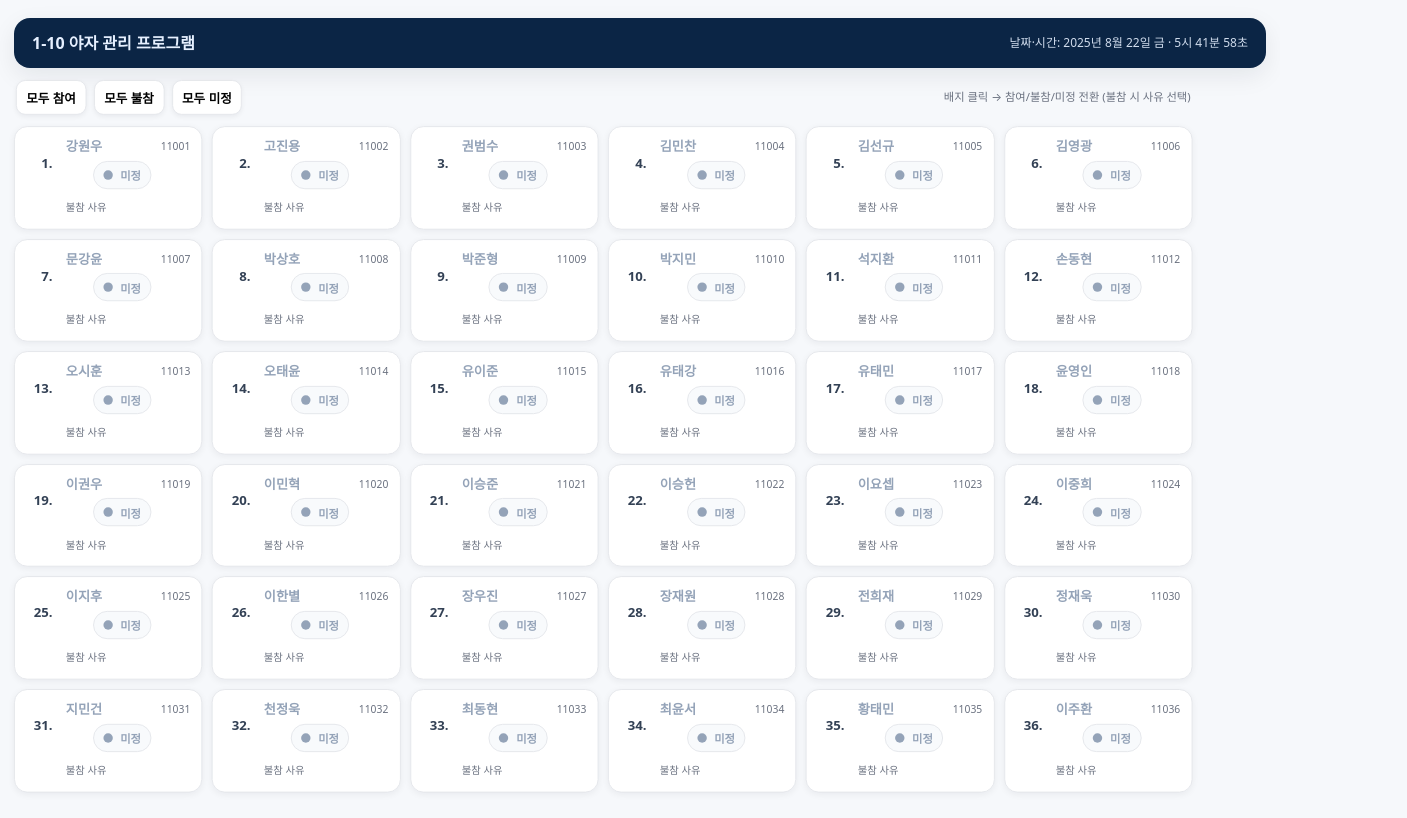
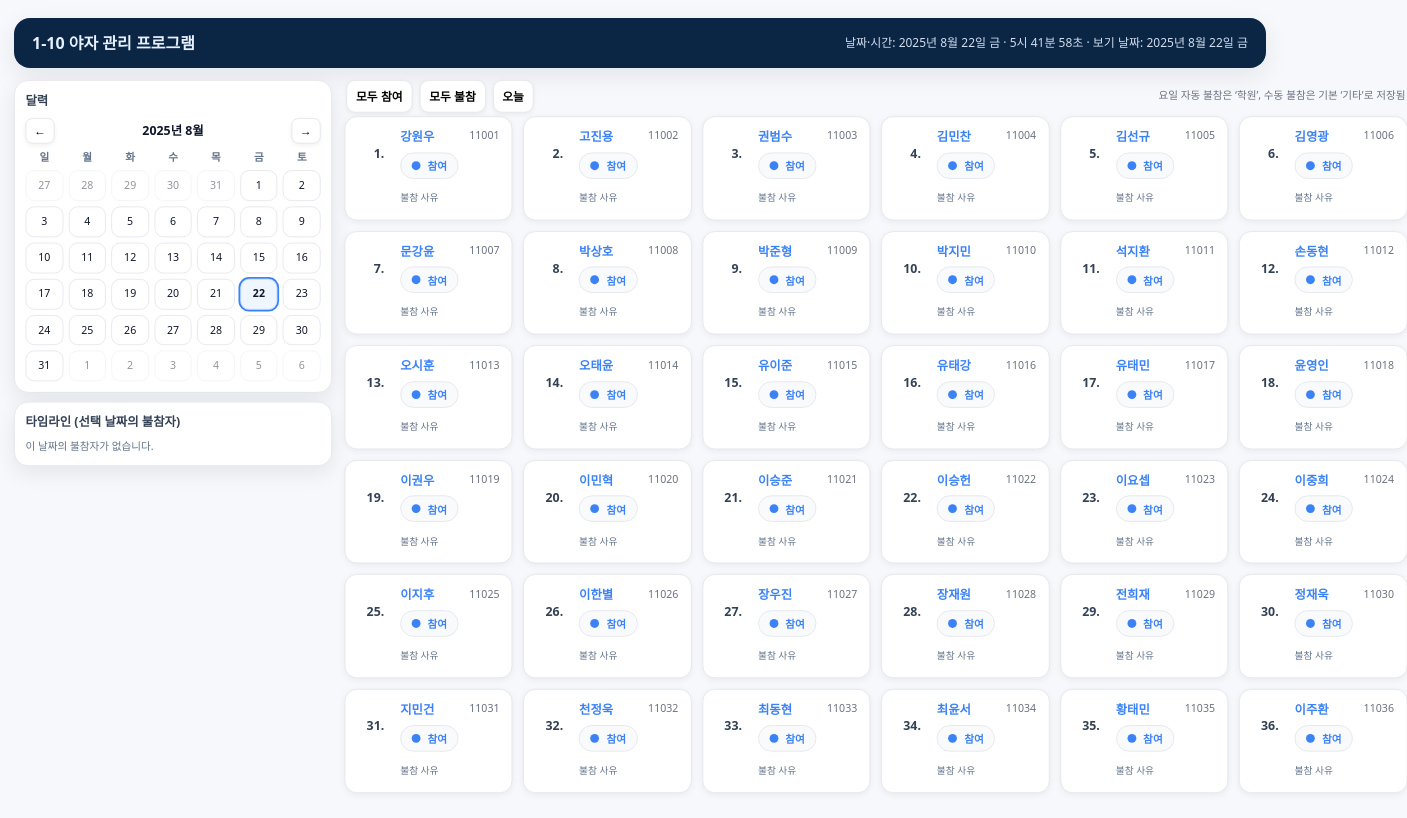
Before and after one commit to gmb9817/school-yaza, a plain HTML site: page index.html in a window 1280 px wide. Shown: the whole page, 1407 px wide, since content can reach past the window. Drawn offline with Linux system fonts and the light colour scheme.

Commit message:
Update index.html

```diff
--- a/index.html
+++ b/index.html
@@ -5,239 +5,239 @@
 <meta name="viewport" content="width=device-width,initial-scale=1" />
 <title>1-10 야자 관리 프로그램</title>
 <style>
-  :root{
-    --bg:#f6f8fb; --card:#fff; --border:#e5e7eb; --text:#0f172a; --sub:#6b7280;
-    --blue:#3b82f6; --red:#ef4444; --gray:#94a3b8;
-    --shadow:0 8px 24px rgba(15,23,42,.08); --r:14px;
-  }
+  :root{--bg:#f6f8fb;--card:#fff;--border:#e5e7eb;--text:#0f172a;--sub:#6b7280;--blue:#3b82f6;--red:#ef4444;--shadow:0 8px 24px rgba(15,23,42,.08);--r:14px}
   *{box-sizing:border-box}
   html,body{height:100%}
-  body{
-    margin:0; background:var(--bg); color:var(--text);
-    font:14px/1.4 system-ui,-apple-system,Segoe UI,Roboto,Apple SD Gothic Neo,Malgun Gothic,Helvetica,Arial,sans-serif;
-    overflow:hidden; /* 스크롤 없음 */
-  }
-  .page{ max-width:1360px; margin:18px auto; padding:0 14px; height:calc(100% - 36px); }
-  header{
-    background:#0b2545; color:#e6f0ff; border-radius:16px; padding:14px 18px;
-    display:flex; justify-content:space-between; align-items:center; gap:10px; box-shadow:var(--shadow);
-  }
-  header h1{ margin:0; font-size:16px; font-weight:800; }
-  .meta{ font-size:12px; opacity:.9; white-space:nowrap; }
-
-  .fit-area{ margin-top:12px; height:calc(100% - 72px); transform-origin:top left; padding-bottom:18px; }
-
-  .controls{ display:flex; gap:8px; margin:8px 2px 12px; flex-wrap:wrap; }
-  .btn{
-    background:#fff; border:1px solid var(--border); border-radius:10px; padding:8px 10px;
-    font-weight:700; cursor:pointer; box-shadow:0 2px 6px rgba(15,23,42,.06);
-  }
-  .btn:active{ transform:translateY(1px); }
-  .hint{ margin-left:auto; color:#6b7280; font-size:12px; align-self:center; }
-
-  /* === 6열 고정 그리드 === */
-  .grid{
-    display:grid;
-    grid-template-columns: repeat(6, 1fr);
-    gap:10px;
-  }
-
-  .card{
-    background:var(--card); border:1px solid var(--border); border-radius:var(--r); padding:10px 12px;
-    display:grid; grid-template-columns:auto 1fr auto; grid-template-rows:auto auto; gap:6px 10px;
-    align-items:center; box-shadow:0 2px 8px rgba(15,23,42,.06);
-    min-height:74px;
-  }
-  .no{ grid-row:1 / span 2; font-weight:800; color:#334155; width:32px; text-align:right; padding-right:4px; }
-  .name{ font-weight:800; }
-  .id{ font-size:11px; color:var(--sub); }
-
-  .status{
-    justify-self:end; align-self:start;
-    display:inline-flex; align-items:center; gap:8px;
-    background:#f8fafc; border:1px solid var(--border);
-    padding:6px 10px; border-radius:999px; cursor:pointer; font-weight:800; font-size:12px; height:30px;
-  }
-  .pill{ width:10px; height:10px; border-radius:999px; }
-  .present{ color:var(--blue); }
-  .present .pill{ background:var(--blue); }
-  .absent{ color:var(--red); }
-  .absent .pill{ background:var(--red); }
-  .unknown{ color:var(--gray); }
-  .unknown .pill{ background:var(--gray); }
-
-  .reason-wrap{ grid-column:2 / -1; display:flex; align-items:center; gap:8px; }
-  .reason-label{ font-size:11px; color:var(--sub); }
-  .reason{
-    font-size:12px; padding:4px 8px; border:1px solid var(--border); border-radius:8px; background:#fff;
-    visibility:hidden; /* 불참일 때만 보이게 */
-  }
-  .card.absent .reason{ visibility:visible; }
-
-  .bottom-space{ height:10px; } /* 마지막 줄 답답함 방지용 공간 */
+  body{margin:0;background:var(--bg);color:var(--text);font:14px/1.4 system-ui,-apple-system,Segoe UI,Roboto,Apple SD Gothic Neo,Malgun Gothic,Helvetica,Arial,sans-serif;overflow:hidden;word-break:keep-all}
+  .page{max-width:1580px;margin:18px auto;padding:0 14px;height:calc(100% - 36px);display:flex;flex-direction:column;gap:12px}
+  header{background:#0b2545;color:#e6f0ff;border-radius:16px;padding:14px 18px;display:flex;justify-content:space-between;align-items:center;gap:10px;box-shadow:var(--shadow)}
+  header h1{margin:0;font-size:16px;font-weight:800}
+  .meta{font-size:12px;opacity:.9;white-space:nowrap}
+  .fit-area{display:grid;grid-template-columns:360px 1fr;gap:14px;height:calc(100% - 72px);transform-origin:top left;padding-bottom:18px}
+  .side{display:flex;flex-direction:column;gap:10px}
+  .panel{background:#fff;border:1px solid var(--border);border-radius:16px;box-shadow:var(--shadow);padding:12px}
+  .panel h2{margin:0 0 10px;font-size:14px;color:#334155}
+  .cal-header{display:flex;align-items:center;justify-content:space-between;margin-bottom:8px}
+  .btn{background:#fff;border:1px solid var(--border);border-radius:10px;padding:8px 10px;font-weight:700;cursor:pointer;box-shadow:0 2px 6px rgba(15,23,42,.06)}
+  .btn.small{border-radius:8px;padding:6px 9px}
+  .btn:active{transform:translateY(1px)}
+  .cal-title{font-weight:800}
+  .cal-grid{display:grid;grid-template-columns:repeat(7,1fr);gap:6px;font-size:12px;user-select:none}
+  .cal-dow{text-align:center;color:#64748b;font-weight:700}
+  .cal-day{text-align:center;padding:8px 0;border:1px solid var(--border);border-radius:10px;cursor:pointer;background:#fff}
+  .cal-day.other{opacity:.45}
+  .cal-day.today{outline:2px solid #3b82f6}
+  .cal-day.selected{background:#eff6ff;border-color:#bfdbfe;font-weight:800}
+  .timeline{max-height:260px;overflow:auto}
+  .tl-empty{color:#64748b;font-size:12px}
+  .tl-item{display:flex;justify-content:space-between;padding:6px 8px;border:1px solid var(--border);border-radius:10px;margin-bottom:6px}
+  .tl-name{font-weight:800}
+  .tl-reason{font-size:12px;color:#64748b}
+  .controls{display:flex;gap:8px;margin:0 2px 4px;flex-wrap:wrap;align-items:center}
+  .hint{margin-left:auto;color:#6b7280;font-size:12px}
+  .grid{display:grid;grid-template-columns:repeat(6,1fr);gap:12px}
+  .card{background:var(--card);border:1px solid var(--border);border-radius:var(--r);padding:12px 14px;display:grid;grid-template-columns:auto 1fr auto;grid-template-rows:auto auto;gap:8px 12px;align-items:center;box-shadow:0 2px 8px rgba(15,23,42,.06);min-height:82px}
+  .no{grid-row:1 / span 2;font-weight:800;color:#334155;width:36px;text-align:right;padding-right:6px}
+  .name{font-weight:800}
+  .id{font-size:12px;color:var(--sub)}
+  .status{justify-self:end;align-self:start;display:inline-flex;align-items:center;gap:8px;background:#f8fafc;border:1px solid var(--border);padding:6px 12px;border-radius:999px;cursor:pointer;font-weight:800;font-size:12px;height:30px}
+  .pill{width:10px;height:10px;border-radius:999px}
+  .present{color:#3b82f6}.present .pill{background:#3b82f6}
+  .absent{color:#ef4444}.absent .pill{background:#ef4444}
+  .reason-wrap{grid-column:2 / -1;display:flex;align-items:center;gap:8px}
+  .reason-label{font-size:11px;color:#64748b;white-space:nowrap}
+  .reason{font-size:12px;padding:4px 8px;border:1px solid var(--border);border-radius:8px;background:#fff;visibility:hidden}
+  .card.absent .reason{visibility:visible}
+  .bottom-space{height:10px}
 </style>
 </head>
 <body>
   <div class="page">
     <header>
       <h1>1-10 야자 관리 프로그램</h1>
-      <div class="meta">날짜·시간: <span id="dt"></span></div>
+      <div class="meta">날짜·시간: <span id="dt"></span> · 보기 날짜: <span id="viewDate"></span></div>
     </header>
 
     <div id="fitArea" class="fit-area">
-      <div class="controls">
-        <button class="btn" onclick="setAll('present')">모두 참여</button>
-        <button class="btn" onclick="setAll('absent')">모두 불참</button>
-        <button class="btn" onclick="setAll('unknown')">모두 미정</button>
-        <div class="hint">배지 클릭 → 참여/불참/미정 전환 (불참 시 사유 선택)</div>
+      <div class="side">
+        <section class="panel">
+          <h2>달력</h2>
+          <div class="cal-header">
+            <button class="btn small" id="prevMonth">←</button>
+            <div class="cal-title" id="calTitle"></div>
+            <button class="btn small" id="nextMonth">→</button>
+          </div>
+          <div class="cal-grid" id="calGrid"></div>
+        </section>
+        <section class="panel">
+          <h2>타임라인 (선택 날짜의 불참자)</h2>
+          <div id="timeline" class="timeline"></div>
+        </section>
       </div>
 
-      <section id="grid" class="grid" aria-label="번호순 카드"></section>
-      <div class="bottom-space"></div>
+      <div>
+        <div class="controls">
+          <button class="btn" id="allPresent">모두 참여</button>
+          <button class="btn" id="allAbsent">모두 불참</button>
+          <button class="btn" id="goToday">오늘</button>
+          <div class="hint">요일 자동 불참은 ‘학원’, 수동 불참은 기본 ‘기타’로 저장됨</div>
+        </div>
+        <section id="grid" class="grid"></section>
+        <div class="bottom-space"></div>
+      </div>
     </div>
   </div>
 
 <script>
-  // 날짜+시간 실시간 표시
-  const dtEl = document.getElementById('dt');
-  function tick(){
-    const d = new Date();
-    const date = d.toLocaleDateString('ko-KR', { year:'numeric', month:'long', day:'numeric', weekday:'short' });
-    const time = d.toLocaleTimeString('ko-KR', { hour12:false });
-    dtEl.textContent = `${date} · ${time}`;
-  }
-  tick(); setInterval(tick, 1000);
+  const REASONS=['동아리','학원','병원','기타']
+  const WEEKDAYS=['일','월','화','수','목','금','토']
+  const KEY='selfstudy-1-10_v4'
 
-  // 명단 (1~36)
-  const roster = [
-    {no:1, id:'11001', name:'강원우'},
-    {no:2, id:'11002', name:'고진용'},
-    {no:3, id:'11003', name:'권범수'},
-    {no:4, id:'11004', name:'김민찬'},
-    {no:5, id:'11005', name:'김선규'},
-    {no:6, id:'11006', name:'김영광'},
-    {no:7, id:'11007', name:'문강윤'},
-    {no:8, id:'11008', name:'박상호'},
-    {no:9, id:'11009', name:'박준형'},
-    {no:10, id:'11010', name:'박지민'},
-    {no:11, id:'11011', name:'석지환'},
-    {no:12, id:'11012', name:'손동현'},
-    {no:13, id:'11013', name:'오시훈'},
-    {no:14, id:'11014', name:'오태윤'},
-    {no:15, id:'11015', name:'유이준'},
-    {no:16, id:'11016', name:'유태강'},
-    {no:17, id:'11017', name:'유태민'},
-    {no:18, id:'11018', name:'윤영인'},
-    {no:19, id:'11019', name:'이권우'},
-    {no:20, id:'11020', name:'이민혁'},
-    {no:21, id:'11021', name:'이승준'},
-    {no:22, id:'11022', name:'이승헌'},
-    {no:23, id:'11023', name:'이요셉'},
-    {no:24, id:'11024', name:'이중희'},
-    {no:25, id:'11025', name:'이지후'},
-    {no:26, id:'11026', name:'이한별'},
-    {no:27, id:'11027', name:'장우진'},
-    {no:28, id:'11028', name:'장재원'},
-    {no:29, id:'11029', name:'전희재'},
-    {no:30, id:'11030', name:'정재욱'},
-    {no:31, id:'11031', name:'지민건'},
-    {no:32, id:'11032', name:'천정욱'},
-    {no:33, id:'11033', name:'최동현'},
-    {no:34, id:'11034', name:'최윤서'},
-    {no:35, id:'11035', name:'황태민'},
-    {no:36, id:'11036', name:'이주환'},
-  ].map(x=>({ ...x, status:'unknown', reason:'기타' }));
-
-  const REASONS = ['동아리','학원','병원','기타'];
-  const KEY='selfstudy-1-10-cards-v3';
-  const grid = document.getElementById('grid');
-
-  function render(){
-    grid.innerHTML='';
-    roster.forEach(p=>{
-      const card = document.createElement('div');
-      card.className='card ' + p.status;
-
-      const statusBtn = document.createElement('button');
-      statusBtn.className='status ' + p.status;
-      statusBtn.innerHTML = `<span class="pill"></span><span class="label">${labelOf(p.status)}</span>`;
-      statusBtn.addEventListener('click', ()=>{
-        p.status = nextStatus(p.status);
-        if(p.status!=='absent'){ p.reason='기타'; }
-        save(); render(); fitToPage();
-      });
-
-      const select = document.createElement('select');
-      select.className='reason';
-      REASONS.forEach(r=>{
-        const opt = document.createElement('option');
-        opt.value=r; opt.textContent=r;
-        if(p.reason===r) opt.selected=true;
-        select.appendChild(opt);
-      });
-      select.addEventListener('change', ()=>{ p.reason = select.value; save(); });
-
-      card.innerHTML = `
-        <div class="no">${p.no}.</div>
-        <div class="name">${p.name}</div>
-        <div class="id">${p.id}</div>
-      `;
-      const reasonWrap = document.createElement('div');
-      reasonWrap.className='reason-wrap';
-      reasonWrap.innerHTML = `<span class="reason-label">불참 사유</span>`;
-      reasonWrap.appendChild(select);
-
-      card.appendChild(statusBtn);
-      card.appendChild(reasonWrap);
-
-      const updateVisual = ()=>{
-        card.className = 'card ' + p.status;
-        statusBtn.className = 'status ' + p.status;
-        statusBtn.querySelector('.label').textContent = labelOf(p.status);
-      };
-      updateVisual();
-
-      grid.appendChild(card);
-    });
+  const RULES={
+    1:['화'],2:['화'],3:['목'],4:['화'],5:['월'],6:['수'],7:['화'],8:['화'],9:['수'],
+    11:['수'],12:['수'],13:['화'],14:['수'],15:['월'],16:['수'],17:['수'],18:['화'],
+    19:['수'],20:['월'],21:['수'],22:['화'],23:['목'],24:['화'],25:['수'],26:['화'],
+    27:['화'],28:['수'],29:['목'],32:['화'],33:['목'],35:['수'],36:['수']
   }
 
-  function labelOf(s){ return s==='present'?'참여':s==='absent'?'불참':'미정'; }
-  function nextStatus(s){ return s==='unknown'?'present':s==='present'?'absent':'unknown'; }
-  function setAll(s){
-    roster.forEach(p=>{ p.status=s; if(s!=='absent') p.reason='기타'; });
-    save(); render(); fitToPage();
+  const studentData=[
+    {no:1,id:'11001',name:'강원우'},{no:2,id:'11002',name:'고진용'},{no:3,id:'11003',name:'권범수'},
+    {no:4,id:'11004',name:'김민찬'},{no:5,id:'11005',name:'김선규'},{no:6,id:'11006',name:'김영광'},
+    {no:7,id:'11007',name:'문강윤'},{no:8,id:'11008',name:'박상호'},{no:9,id:'11009',name:'박준형'},
+    {no:10,id:'11010',name:'박지민'},{no:11,id:'11011',name:'석지환'},{no:12,id:'11012',name:'손동현'},
+    {no:13,id:'11013',name:'오시훈'},{no:14,id:'11014',name:'오태윤'},{no:15,id:'11015',name:'유이준'},
+    {no:16,id:'11016',name:'유태강'},{no:17,id:'11017',name:'유태민'},{no:18,id:'11018',name:'윤영인'},
+    {no:19,id:'11019',name:'이권우'},{no:20,id:'11020',name:'이민혁'},{no:21,id:'11021',name:'이승준'},
+    {no:22,id:'11022',name:'이승헌'},{no:23,id:'11023',name:'이요셉'},{no:24,id:'11024',name:'이중희'},
+    {no:25,id:'11025',name:'이지후'},{no:26,id:'11026',name:'이한별'},{no:27,id:'11027',name:'장우진'},
+    {no:28,id:'11028',name:'장재원'},{no:29,id:'11029',name:'전희재'},{no:30,id:'11030',name:'정재욱'},
+    {no:31,id:'11031',name:'지민건'},{no:32,id:'11032',name:'천정욱'},{no:33,id:'11033',name:'최동현'},
+    {no:34,id:'11034',name:'최윤서'},{no:35,id:'11035',name:'황태민'},{no:36,id:'11036',name:'이주환'}
+  ]
+
+  const roster = studentData.map(x=>({no:x.no,id:x.id,name:x.name,status:'present',reason:'기타',manual:false}))
+
+  const weekly={}
+  Object.keys(RULES).forEach(k=>{
+    const set=new Set(RULES[k].map(dw=>WEEKDAYS.indexOf(dw)).filter(v=>v>=0))
+    weekly[+k]=set
+  })
+
+  const dtEl=document.getElementById('dt')
+  function tick(){
+    const d=new Date()
+    dtEl.textContent=d.toLocaleDateString('ko-KR',{year:'numeric',month:'long',day:'numeric',weekday:'short'})+' · '+d.toLocaleTimeString('ko-KR',{hour12:false})
+  }
+  tick(); setInterval(tick,1000)
+
+  let viewDate=new Date()
+  const viewDateEl=document.getElementById('viewDate'),calTitle=document.getElementById('calTitle'),calGrid=document.getElementById('calGrid')
+
+  function pad(n){return (''+n).padStart(2,'0')}
+  function keyOf(d){return d.getFullYear()+'-'+pad(d.getMonth()+1)+'-'+pad(d.getDate())}
+  function fmt(d){return d.toLocaleDateString('ko-KR',{year:'numeric',month:'long',day:'numeric',weekday:'short'})}
+
+  let dated={}
+  try{const raw=localStorage.getItem(KEY);dated=raw?JSON.parse(raw):{}}catch(_){dated={}}
+
+  function baseline(d){
+    const dow=d.getDay()
+    return studentData.map(p=>{
+      if(weekly[p.no] && weekly[p.no].has(dow)) return {no:p.no,status:'absent',reason:'학원',manual:false}
+      return {no:p.no,status:'present',reason:'기타',manual:false}
+    })
   }
 
-  // 저장/복구
-  function save(){ localStorage.setItem(KEY, JSON.stringify(roster)); }
-  (function restore(){
-    const raw = localStorage.getItem(KEY);
-    if(!raw) return;
-    try{
-      const saved = JSON.parse(raw);
-      saved.forEach(s=>{
-        const i = roster.findIndex(r=>r.no===s.no);
-        if(i>-1){
-          roster[i].status = s.status || 'unknown';
-          roster[i].reason = REASONS.includes(s.reason)?s.reason:'기타';
+  function loadFor(d){
+    const key=keyOf(d)
+    const saved=dated[key]
+    const base=baseline(d)
+    const merged=base.map(b=>{
+      if(Array.isArray(saved)){
+        const s=saved.find(x=>x&&x.no===b.no)
+        if(s){
+          const manual = s.manual===true || s.status!==b.status || s.reason!==b.reason
+          if(manual) return {no:b.no,status:s.status,reason:s.reason,manual:true}
         }
-      });
-    }catch(_){}
-  })();
+      }
+      return b
+    })
+    roster.forEach(p=>{
+      const m=merged.find(x=>x.no===p.no)
+      p.status=m.status
+      p.reason=REASONS.includes(m.reason)?m.reason:'기타'
+      p.manual=!!m.manual
+    })
+    if(!Array.isArray(saved)){dated[key]=merged;localStorage.setItem(KEY,JSON.stringify(dated))}
+  }
 
-  // 화면 높이에 맞게 자동 축소(스크롤 방지)
-  function fitToPage(){
-    const area = document.getElementById('fitArea');
-    const headerH = document.querySelector('header').offsetHeight;
-    const availH = document.body.clientHeight - headerH - 28; // 약간 여유
-    const needH = area.scrollHeight;
-    const scale = Math.min(1, availH / needH);
-    area.style.transform = `scale(${scale})`;
+  function saveFor(d){
+    const key=keyOf(d)
+    dated[key]=roster.map(p=>({no:p.no,status:p.status,reason:p.reason,manual:p.manual===true}))
+    localStorage.setItem(KEY,JSON.stringify(dated))
   }
-  window.addEventListener('resize', fitToPage);
 
-  render();
-  fitToPage();
+  function setView(d){
+    viewDate=new Date(d.getFullYear(),d.getMonth(),d.getDate())
+    viewDateEl.textContent=fmt(viewDate)
+    loadFor(viewDate)
+    renderCalendar();renderList();renderTimeline()
+  }
+
+  const WEEK_HEADER=['일','월','화','수','목','금','토']
+  function renderCalendar(){
+    calGrid.innerHTML=''
+    const y=viewDate.getFullYear(),m=viewDate.getMonth()
+    calTitle.textContent=y+'년 '+(m+1)+'월'
+    WEEK_HEADER.forEach(dw=>{const h=document.createElement('div');h.className='cal-dow';h.textContent=dw;calGrid.appendChild(h)})
+    const first=new Date(y,m,1),start=first.getDay(),days=new Date(y,m+1,0).getDate()
+    const prevDays=start,prevMonthDays=new Date(y,m,0).getDate()
+    for(let i=prevDays-1;i>=0;i--){const d=new Date(y,m-1,prevMonthDays-i);calGrid.appendChild(dayCell(d,true))}
+    for(let day=1;day<=days;day++){const d=new Date(y,m,day);calGrid.appendChild(dayCell(d,false))}
+    const total=7+prevDays+days,fill=49-total
+    for(let i=1;i<=fill;i++){const d=new Date(y,m+1,i);calGrid.appendChild(dayCell(d,true))}
+    function dayCell(d,other){const div=document.createElement('div');div.className='cal-day'+(other?' other':'');div.textContent=d.getDate();const today=new Date();if(d.toDateString()===today.toDateString())div.classList.add('today');if(d.toDateString()===viewDate.toDateString())div.classList.add('selected');div.addEventListener('click',()=>{setView(d);fit()});return div}
+  }
+
+  const gridEl=document.getElementById('grid')
+  function renderList(){
+    gridEl.innerHTML=''
+    roster.forEach(p=>{
+      const card=document.createElement('div');card.className='card '+p.status
+      const btn=document.createElement('button');btn.className='status '+p.status;btn.innerHTML='<span class="pill"></span><span class="label">'+(p.status==='present'?'참여':'불참')+'</span>'
+      btn.addEventListener('click',()=>{p.status=p.status==='present'?'absent':'present';if(p.status!=='absent')p.reason='기타';p.manual=true;saveFor(viewDate);upd();renderTimeline()})
+      const sel=document.createElement('select');sel.className='reason';REASONS.forEach(r=>{const o=document.createElement('option');o.value=r;o.textContent=r;if(p.reason===r)o.selected=true;sel.appendChild(o)});sel.addEventListener('change',()=>{p.reason=sel.value;p.manual=true;saveFor(viewDate);renderTimeline()})
+      card.innerHTML='<div class="no">'+p.no+'.</div><div class="name">'+p.name+'</div><div class="id">'+p.id+'</div>'
+      const rw=document.createElement('div');rw.className='reason-wrap';rw.innerHTML='<span class="reason-label">불참 사유</span>';rw.appendChild(sel)
+      card.appendChild(btn);card.appendChild(rw)
+      function upd(){card.className='card '+p.status;btn.className='status '+p.status;btn.querySelector('.label').textContent=(p.status==='present'?'참여':'불참')}
+      upd();gridEl.appendChild(card)
+    })
+  }
+
+  document.getElementById('allPresent').addEventListener('click',()=>{roster.forEach(p=>{p.status='present';p.reason='기타';p.manual=true});saveFor(viewDate);renderList();renderTimeline()})
+  document.getElementById('allAbsent').addEventListener('click',()=>{roster.forEach(p=>{p.status='absent';if(p.reason!=='학원')p.reason='기타';p.manual=true});saveFor(viewDate);renderList();renderTimeline()})
+  document.getElementById('goToday').addEventListener('click',()=>{setView(new Date());fit()})
+
+  const timelineEl=document.getElementById('timeline')
+  function renderTimeline(){
+    timelineEl.innerHTML=''
+    const abs=roster.filter(p=>p.status==='absent').map(p=>({no:p.no,name:p.name,reason:p.reason})).sort((a,b)=>a.no-b.no)
+    if(!abs.length){const e=document.createElement('div');e.className='tl-empty';e.textContent='이 날짜의 불참자가 없습니다.';timelineEl.appendChild(e);return}
+    abs.forEach(a=>{const item=document.createElement('div');item.className='tl-item';item.innerHTML='<div class="tl-name">'+a.no+'. '+a.name+'</div><div class="tl-reason">'+a.reason+'</div>';timelineEl.appendChild(item)})
+  }
+
+  function fit(){const area=document.getElementById('fitArea');const headerH=document.querySelector('header').offsetHeight;const availH=document.body.clientHeight-headerH-28;const needH=area.scrollHeight;const scale=Math.min(1,availH/needH);area.style.transform='scale('+scale+')'}
+  window.addEventListener('resize',fit)
+
+  document.getElementById('prevMonth').addEventListener('click',()=>setView(new Date(viewDate.getFullYear(),viewDate.getMonth()-1,1)))
+  document.getElementById('nextMonth').addEventListener('click',()=>setView(new Date(viewDate.getFullYear(),viewDate.getMonth()+1,1)))
+
+  ;(function(){let last=new Date().toDateString();setInterval(()=>{const now=new Date();const s=now.toDateString();if(s!==last){last=s;setView(now);fit()}},60000)})()
+  window.addEventListener('visibilitychange',()=>{if(!document.hidden){setView(new Date());fit()}})
+
+  setView(new Date())
+  fit()
 </script>
 </body>
 </html>
```
